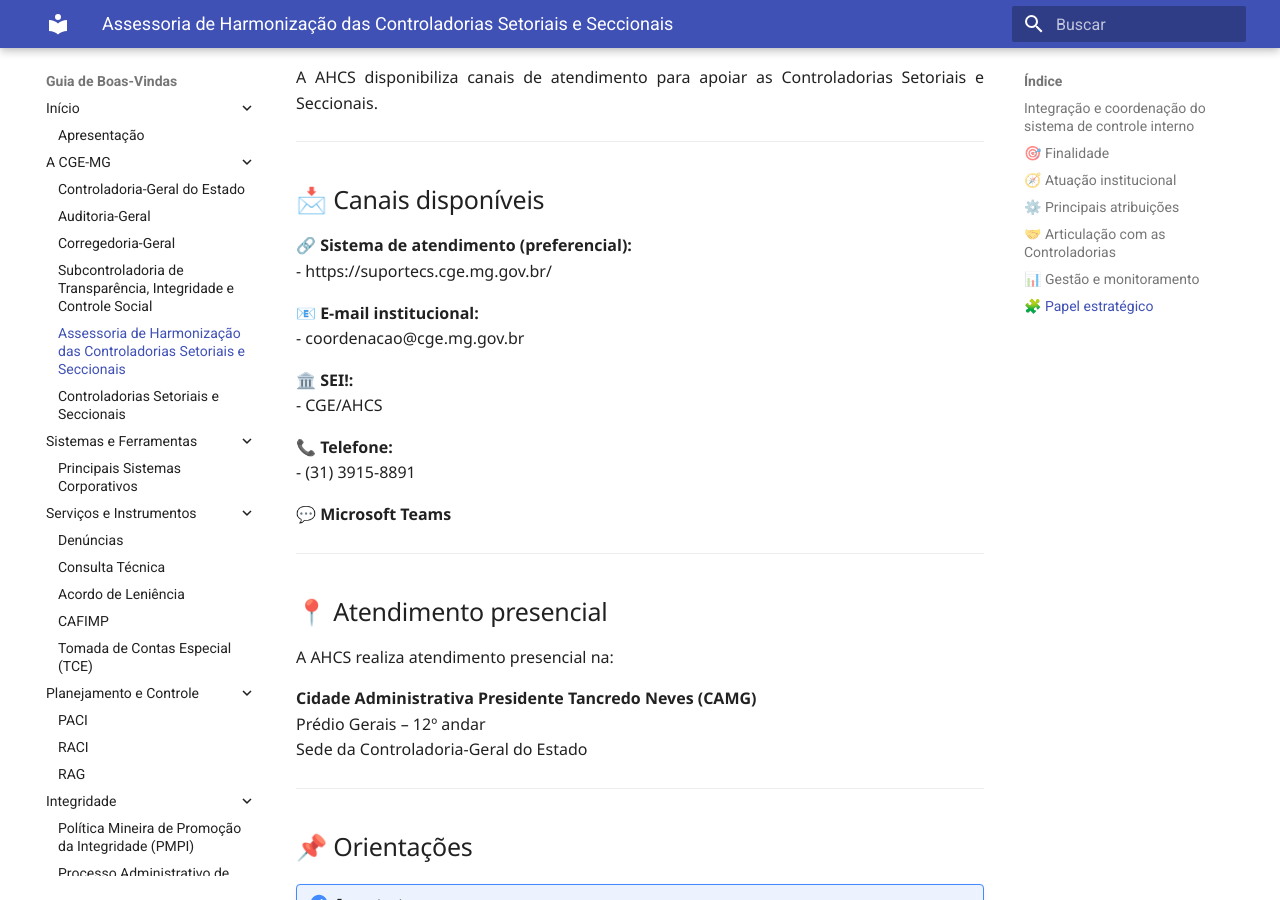
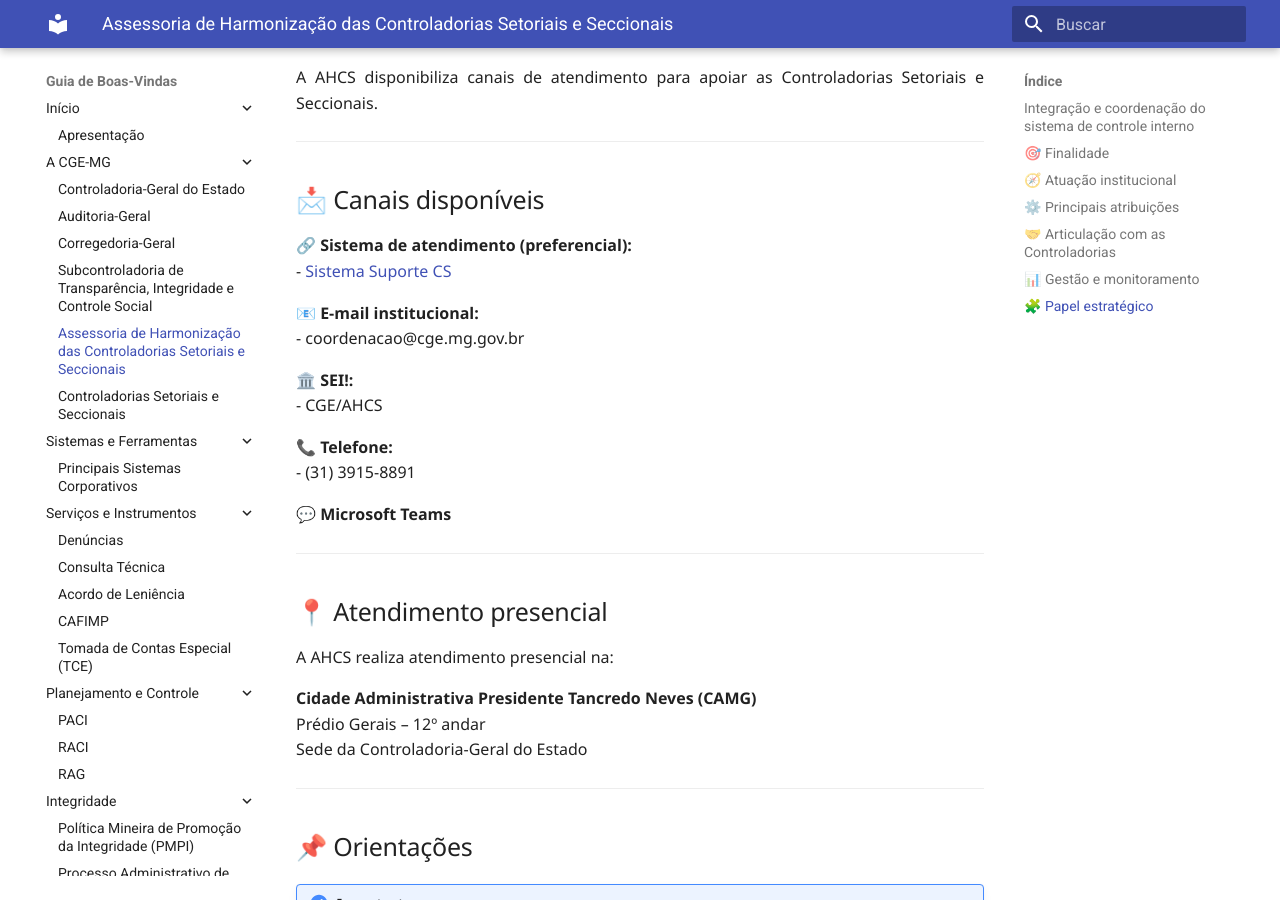
Before and after one commit to CGEMG-AHCS/guia-de-boas-vindas, an MkDocs documentation site: the page built from docs/ahcs.md, in a window 1280 px wide and 900 px high, scrolled down 4004 px. Built offline with MkDocs 1.6.1 and Material for MkDocs 9.7.7, drawn with Linux system fonts in a browser that asks for light colours.

Commit message:
Update ahcs.md

```diff
--- a/docs/ahcs.md
+++ b/docs/ahcs.md
@@ -144,7 +144,7 @@ A AHCS disponibiliza canais de atendimento para apoiar as Controladorias Setoria
 ## 📩 Canais disponíveis
 
 🔗 **Sistema de atendimento (preferencial):**
-- https://suportecs.cge.mg.gov.br/
+- [Sistema Suporte CS](https://suportecs.cge.mg.gov.br/)
 
 📧 **E-mail institucional:**
 - coordenacao@cge.mg.gov.br
```
